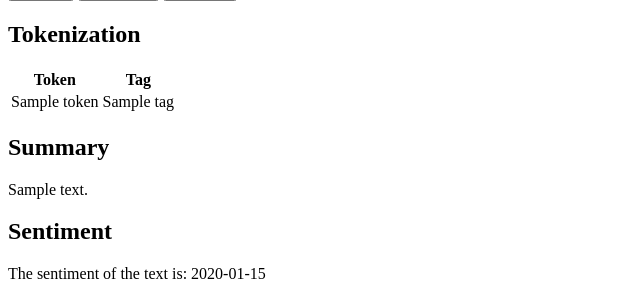
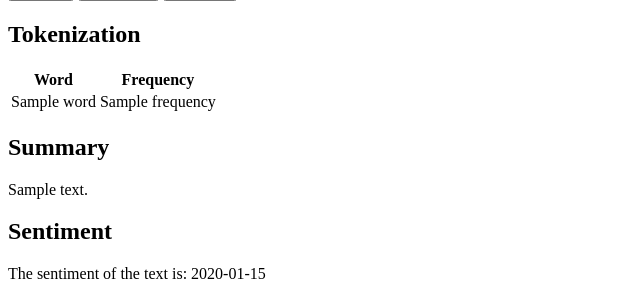
Before and after one commit to Paraguanads/Verba-Naturalis, a Flask app: template templates/index.html in a window 1280 px wide. Shown: the part 260-543 px from the top of the page, without its empty margins (0-640 px from the left). Run offline with Flask 2, Linux system fonts and the light colour scheme; the template is opened without the code that fills it: most values are stand-ins (such as "Sample title", 1, 10 or a date in 2020); parts of the project's set-up code (start-up, migrations or seed data) failed here and were passed over.

Commit message:
Improvements
Sentiment analysis now works, also words are indexed as well and resume is working too.

```diff
--- a/main.py
+++ b/main.py
@@ -43,20 +43,23 @@ def generate_summary(text, model, tokenizer, device, max_length=1024):
     return summary_text
 
 # main function, processing the input with the selected option, also print errors for debugging purposes
+from collections import Counter
+
 @app.route('/', methods=["GET", "POST"])
 def home():
     if request.method == "POST":
         text = request.form["input"]
-
         if request.form["submit"] == "tokenize":
             try:
                 tokens = nltk.word_tokenize(text)
-                tagged_tokens = nltk.pos_tag(tokens)
+                counts = Counter(tokens)
+                sorted_counts = dict(sorted(counts.items(), key=lambda item: item[1], reverse=True))
             except Exception as e:
                 print(e)  # Print error if exists
                 return render_template("index.html", error=str(e))
 
-            return render_template("index.html", tokens=tokens, tagged_tokens=tagged_tokens)
+            return render_template("index.html", tokens=sorted_counts)
+
         elif request.form["submit"] == "summarize":
             try:
                 summary = generate_summary(text, model, tokenizer, device)
@@ -67,13 +70,12 @@ def home():
             return render_template("index.html", summary=summary)
         elif request.form["submit"] == "sentiment":
             try:
-                sentiment = predict_sentiment(model, tokenizer, device, text)
+                sentiment = sia.polarity_scores(text)
             except Exception as e:
                 print(e)  # Print error if exists
                 return render_template("index.html", error=str(e))
 
             return render_template("index.html", sentiment=sentiment)
-
     return render_template("index.html")
 
 # Run the app
--- a/templates/index.html
+++ b/templates/index.html
@@ -16,13 +16,13 @@
     <h2>Tokenization</h2>
     <table>
         <tr>
-        <th>Token</th>
-        <th>Tag</th>
+            <th>Word</th>
+            <th>Frequency</th>
         </tr>
-    {% for token, tag in tagged_tokens %}
+        {% for word, frequency in tokens.items() %}
         <tr>
-        <td>{{ token }}</td>
-        <td>{{ tag }}</td>
+            <td>{{ word }}</td>
+            <td>{{ frequency }}</td>
         </tr>
         {% endfor %}
     </table>
@@ -40,4 +40,4 @@
 <p>{{ error }}</p>
 {% endif %}
 
-</body>
+</html>
```
Lines whose indentation alone changed are shown as unchanged.
